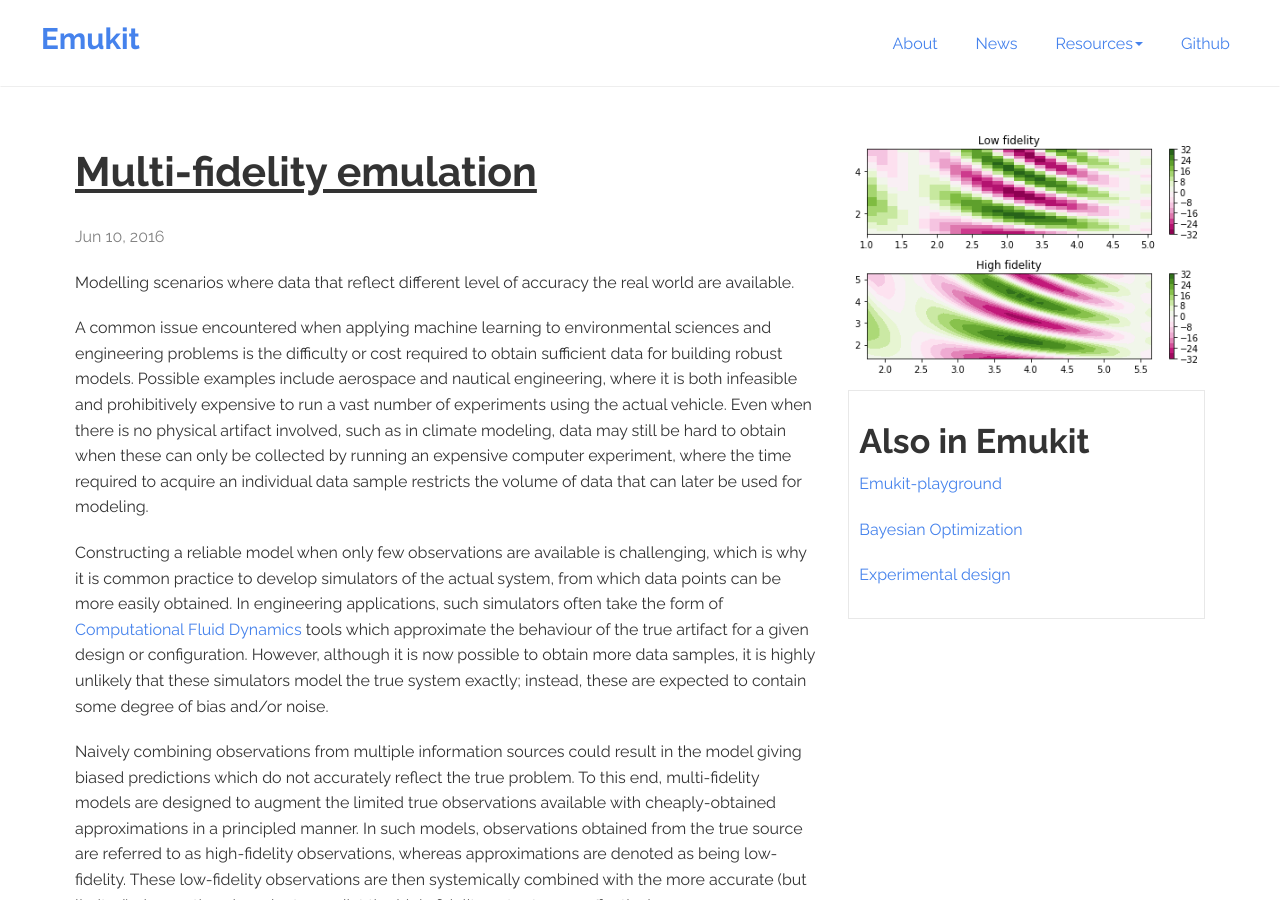
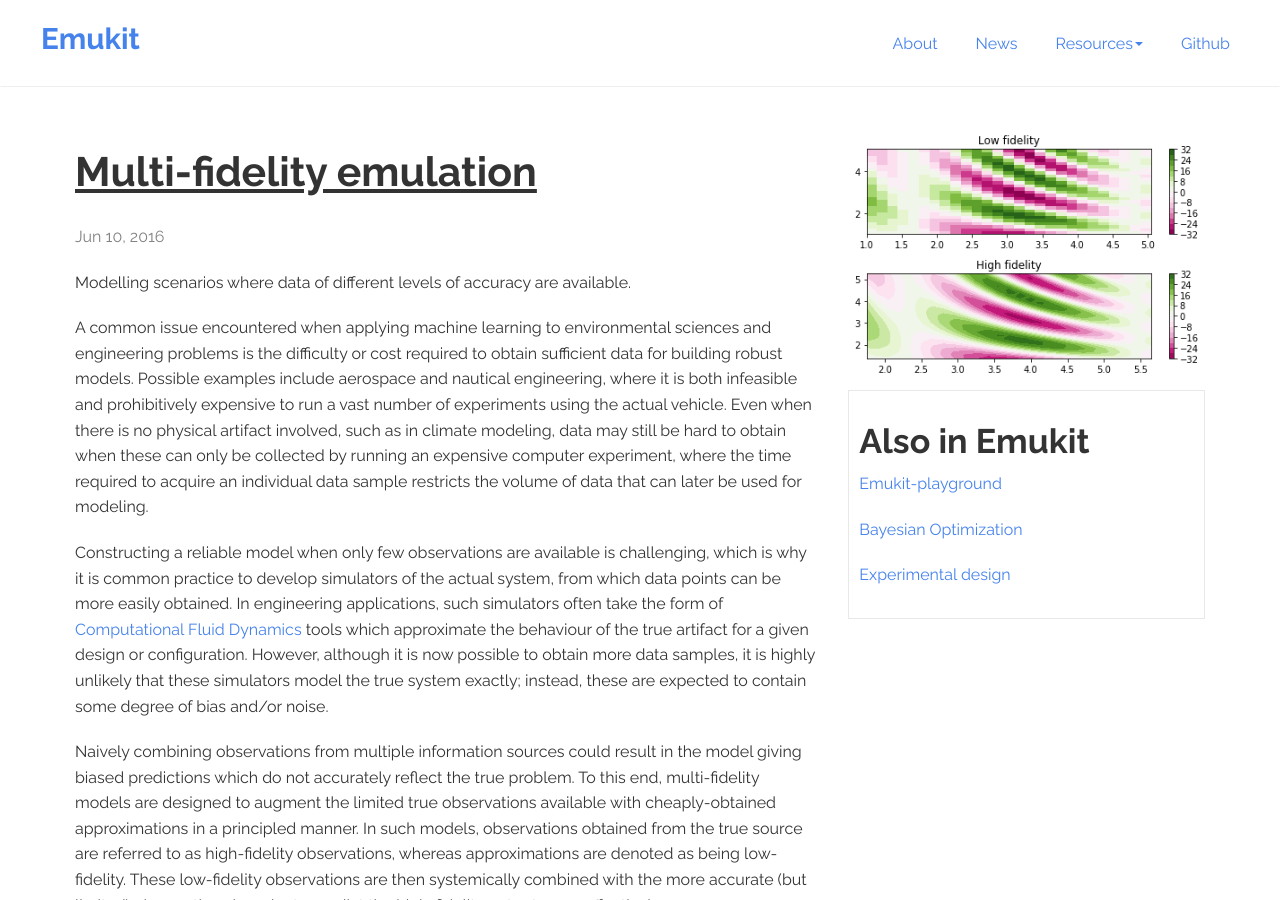
Before and after one commit to EmuKit/emukit, a Jekyll site: the page built from _posts/2016-06-10-multifidelity-emulation.markdown, in a window 1280 px wide and 900 px high. Built offline with Jekyll 4.4.1, drawn with Linux system fonts in a browser that asks for light colours; formulas are drawn with MathJax 3.

Commit message:
Update _posts/2016-06-10-multifidelity-emulation.markdown
Co-Authored-By: javiergonzalezh <javi6681@gmail.com>

```diff
--- a/_posts/2016-06-10-multifidelity-emulation.markdown
+++ b/_posts/2016-06-10-multifidelity-emulation.markdown
@@ -5,7 +5,7 @@ categories: jekyll update
 img: multi-fidelity.png
 ---
 
-Modelling scenarios where data that reflect different level of accuracy the real world are available.
+Modelling scenarios where data of different levels of accuracy are available.
 
 A common issue encountered when applying machine learning to environmental sciences and engineering problems is the
 difficulty or cost required to obtain sufficient data for building robust models. Possible examples include aerospace
```
